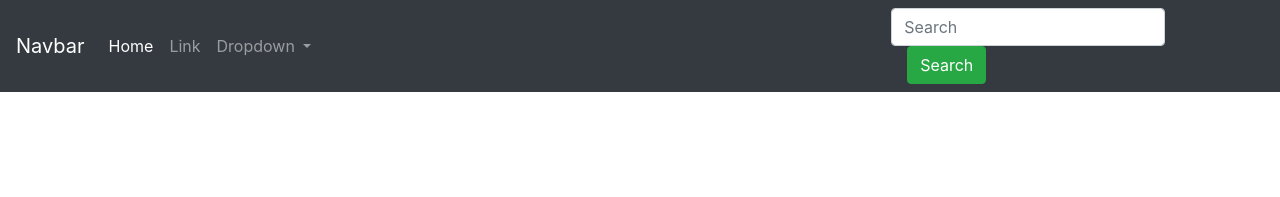
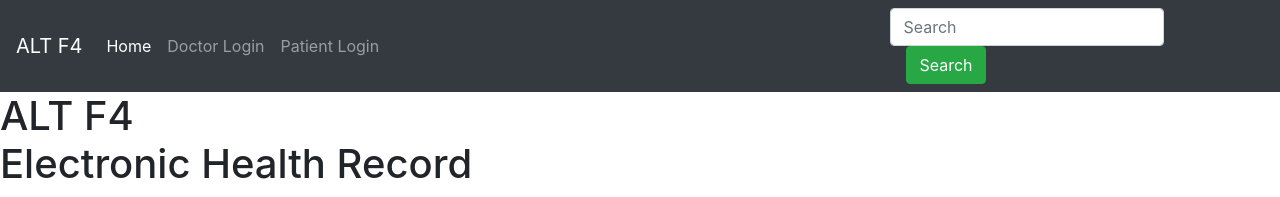
Before and after one commit to aviiciii/emids-hackathon, a Django app: page / in a window 1280 px wide. Shown: the top 197 px of the page. Run offline with Django 4.2, Linux system fonts and the light colour scheme; some libraries are stand-ins or nearby versions.

Commit message:
complete

```diff
--- a/emids/login/static/login/doctor.css
+++ b/emids/login/static/login/doctor.css
@@ -1,5 +1,3 @@
-
-/* BASIC */
 
 html {
   background-color: #56baed;
--- a/emids/login/templates/login/index.html
+++ b/emids/login/templates/login/index.html
@@ -1 +1,28 @@
 {% extends 'login/layout.html' %}
+{% block head %}
+<link rel="stylesheet" href="https://stackpath.bootstrapcdn.com/bootstrap/4.3.1/css/bootstrap.min.css">
+{% endblock head %}
+{% block main %}
+	<!DOCTYPE html>
+	<html lang="en">
+	<head>
+		<meta charset="UTF-8">
+		<meta http-equiv="X-UA-Compatible" content="IE=edge">
+		<meta name="viewport" content="width=device-width, initial-scale=1.0">
+		<title>Document</title>
+	</head>
+	<body>
+		<body>
+			<div class="content">
+						<div class="text">
+						<h1>ALT F4<br> <span>Electronic Health Record</span></h1>
+						<p>Lorem Ipsum is simply dslfjkdsfkjdshkfjsdklfhjsdf  <br>Lorem Ipsum has been the industry's standard dummy  <br>Contrary to popular belief, Lorem Ipsumssical Latin literature from 45 BC, making it over 2000 years old.
+						</p>
+					   </div>
+					<div class="ehr">
+					<img src="https://www.google.com/url?sa=i&url=https%3A%2F%2Fwww.mytipsandtricks.in%2Fhipaa-and-electronic-medical-records%2F&psig=AOvVaw3evqaGSrVDwgBBK4iUHaci&ust=1668071720030000&source=images&cd=vfe&ved=0CA0QjRxqFwoTCIiWysThoPsCFQAAAAAdAAAAABAR" alt="">
+					</div>
+			  </body>
+	</body>
+	</html>
+{% endblock main %}
--- a/emids/login/templates/login/layout.html
+++ b/emids/login/templates/login/layout.html
@@ -7,7 +7,7 @@
     <meta http-equiv="X-UA-Compatible" content="IE=edge">
     <meta name="viewport" content="width=device-width, initial-scale=1.0">
 
-    <link rel="stylesheet" href="https://stackpath.bootstrapcdn.com/bootstrap/4.3.1/css/bootstrap.min.css">
+
 	<link href="https://fonts.googleapis.com/css?family=Poppins" rel="stylesheet">
 
     <title>Electronic Health Record</title>
--- a/emids/login/templates/login/navbar.html
+++ b/emids/login/templates/login/navbar.html
@@ -1,5 +1,5 @@
 <nav class="navbar navbar-expand-lg navbar-dark bg-dark">
-    <a class="navbar-brand" href="#">Navbar</a>
+    <a class="navbar-brand" href="#">ALT F4 </a>
     <button class="navbar-toggler" type="button" data-toggle="collapse" data-target="#navbarSupportedContent" aria-controls="navbarSupportedContent" aria-expanded="false" aria-label="Toggle navigation">
       <span class="navbar-toggler-icon"></span>
     </button>
@@ -10,18 +10,12 @@
           <a class="nav-link" href="#">Home <span class="sr-only">(current)</span></a>
         </li>
         <li class="nav-item">
-          <a class="nav-link" href="#">Link</a>
+          <a class="nav-link" href="#">Doctor Login</a>
         </li>
-        <li class="nav-item dropdown">
-          <a class="nav-link dropdown-toggle" href="#" id="navbarDropdown" role="button" data-toggle="dropdown" aria-haspopup="true" aria-expanded="false">
-            Dropdown
-          </a>
-          <div class="dropdown-menu" aria-labelledby="navbarDropdown">
-            <a class="dropdown-item" href="#">Action</a>
-            <a class="dropdown-item" href="#">Another action</a>
-            <a class="dropdown-item" href="#">Something else here</a>
-          </div>
+        <li class="nav-item">
+            <a class="nav-link" href="#">Patient Login</a>
         </li>
+
       </ul>
       <form class="form-inline my-2 my-lg-0 col-md-4">
           <div style="position: relative;">
```
Also changed, not shown: emids/login/templates/login/login_doctor.html (+9 -2 lines). Lines whose indentation alone changed are shown as unchanged.
